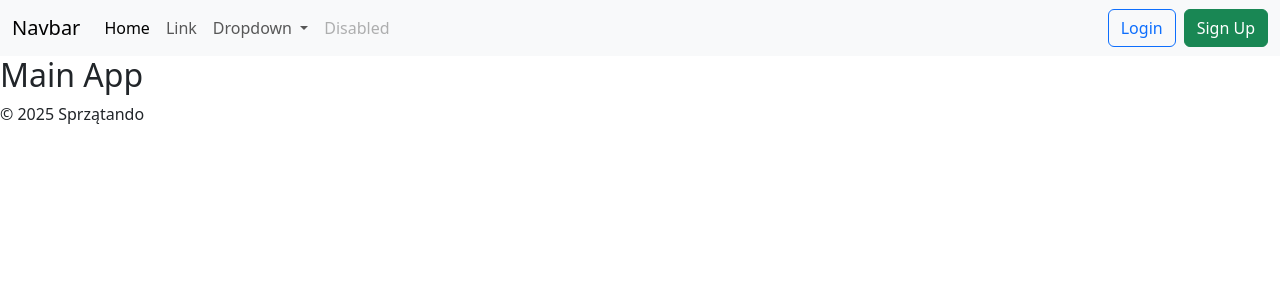
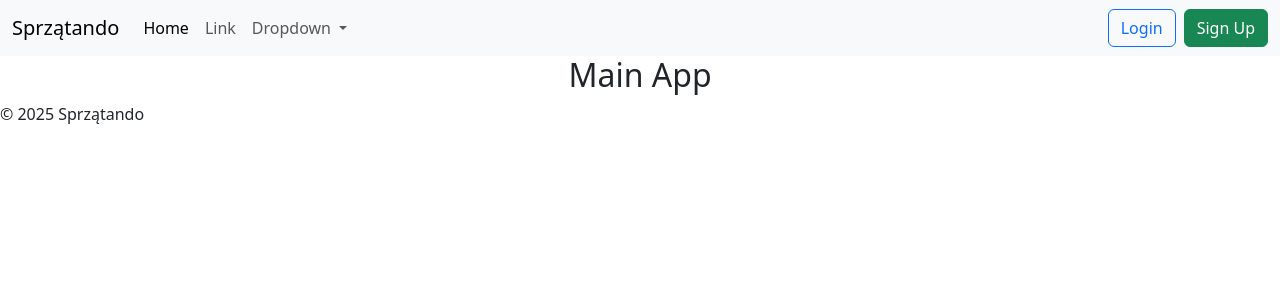
Before and after one commit to morianek/sprzontando, a Django app: page / in a window 1280 px wide. Shown: the top 300 px of the page. Run offline with Django 5.2, Linux system fonts and the light colour scheme.

Commit message:
edited navbar

```diff
--- a/core/templates/core/main.html
+++ b/core/templates/core/main.html
@@ -9,5 +9,5 @@
 {% endblock %}
 
 {% block content %}
-<h2>Main App</h2>
+<h2 class="text-center">Main App</h2>
 {% endblock %}
--- a/templates/includes/navbar.html
+++ b/templates/includes/navbar.html
@@ -1,6 +1,6 @@
 <nav class="navbar navbar-expand-lg bg-body-tertiary">
   <div class="container-fluid">
-    <a class="navbar-brand" href="#">Navbar</a>
+    <a class="navbar-brand" href="/">Sprzątando</a>
     <button class="navbar-toggler" type="button" data-bs-toggle="collapse" data-bs-target="#navbarSupportedContent" aria-controls="navbarSupportedContent" aria-expanded="false" aria-label="Toggle navigation">
       <span class="navbar-toggler-icon"></span>
     </button>
@@ -22,9 +22,6 @@
             <li><hr class="dropdown-divider"></li>
             <li><a class="dropdown-item" href="#">Something else here</a></li>
           </ul>
-        </li>
-        <li class="nav-item">
-          <a class="nav-link disabled" aria-disabled="true">Disabled</a>
         </li>
       </ul>
     <div class="d-flex">
```
